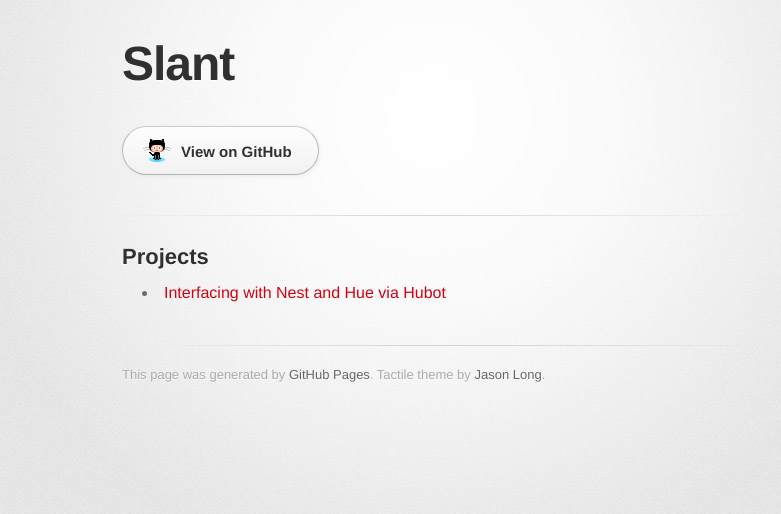
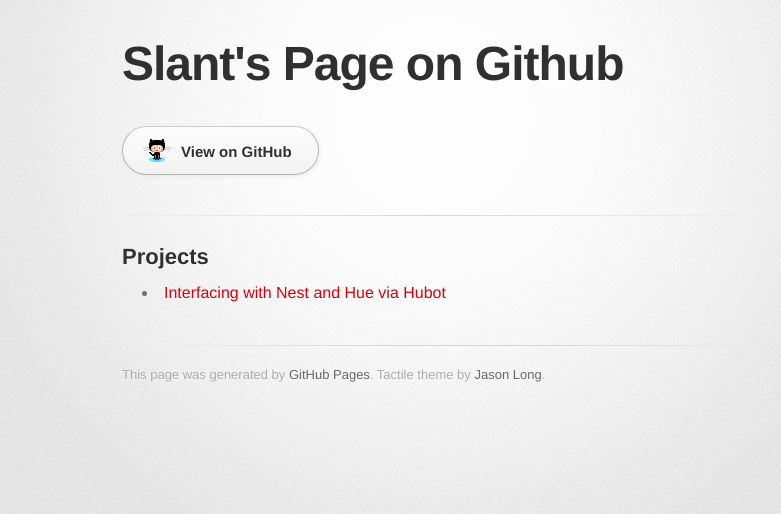
Before and after one commit to slant/slant.github.io, a plain HTML site: page index.html in a window 1280 px wide. Shown: the whole page, without its empty margins (208-989 px from the left). Drawn offline with Linux system fonts and the light colour scheme; a web font is replaced by a local one.

Commit message:
Fix formatting.

```diff
--- a/index.html
+++ b/index.html
@@ -10,7 +10,7 @@
     <!--[if lt IE 9]>
     <script src="//html5shiv.googlecode.com/svn/trunk/html5.js"></script>
     <![endif]-->
-    <title>Slant by slant</title>
+    <title>Slant's Page on Github</title>
   </head>
 
   <body>
@@ -18,7 +18,7 @@
       <div class="inner">
 
         <header>
-          <h1>Slant</h1>
+          <h1>Slant's Page on Github</h1>
           <h2></h2>
         </header>
 
@@ -29,19 +29,18 @@
         <hr>
 
         <section id="main_content">
-          <h2>
-<a name="projects" class="anchor" href="#projects"><span class="octicon octicon-link"></span></a>Projects</h2>
+          <h2><a name="projects" class="anchor" href="#projects"><span class="octicon octicon-link"></span></a>Projects</h2>
 
-<ul>
-<li><a href="http://slant.github.io/hubot-dreamforce">Interfacing with Nest and Hue via Hubot</a></li>
-</ul>
+          <ul>
+            <li><a href="http://slant.github.io/hubot-dreamforce">Interfacing with Nest and Hue via Hubot</a></li>
+          </ul>
         </section>
 
         <footer>
           This page was generated by <a href="http://pages.github.com">GitHub Pages</a>. Tactile theme by <a href="https://twitter.com/jasonlong">Jason Long</a>.
         </footer>
 
-                  <script type="text/javascript">
+          <script type="text/javascript">
             var gaJsHost = (("https:" == document.location.protocol) ? "https://ssl." : "http://www.");
             document.write(unescape("%3Cscript src='" + gaJsHost + "google-analytics.com/ga.js' type='text/javascript'%3E%3C/script%3E"));
           </script>
```
